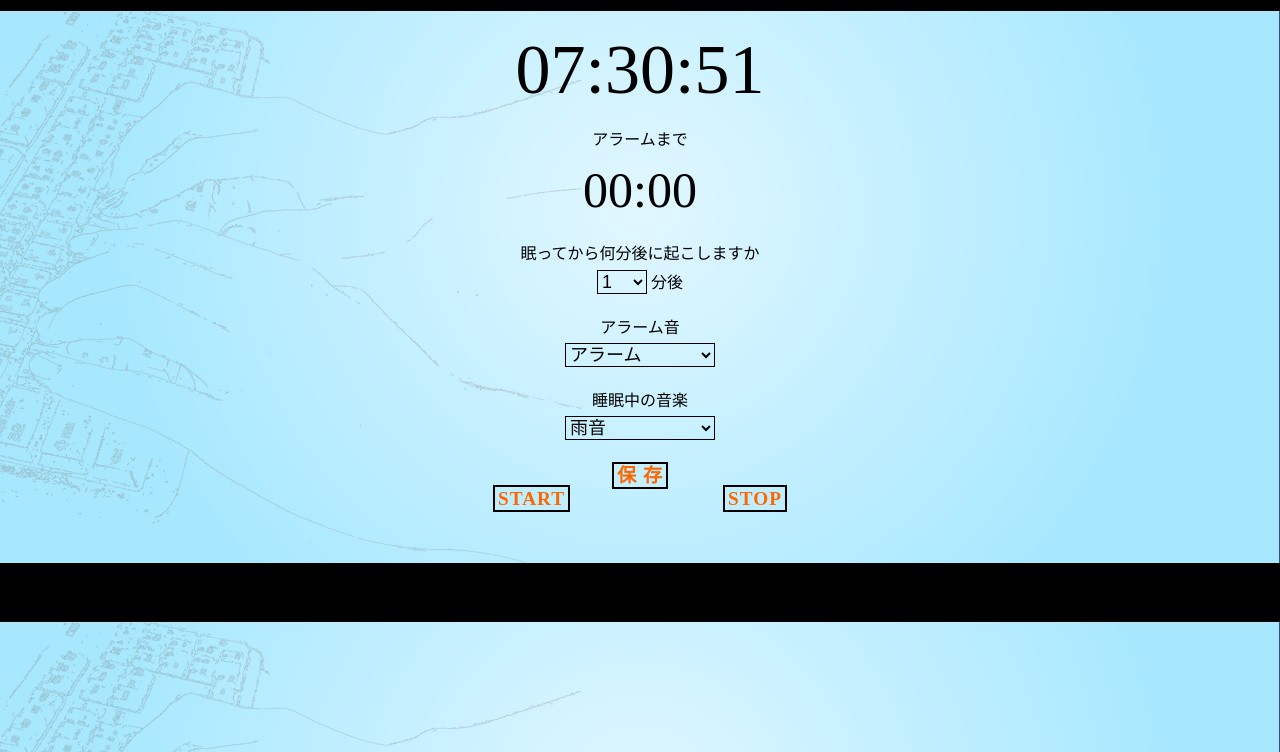
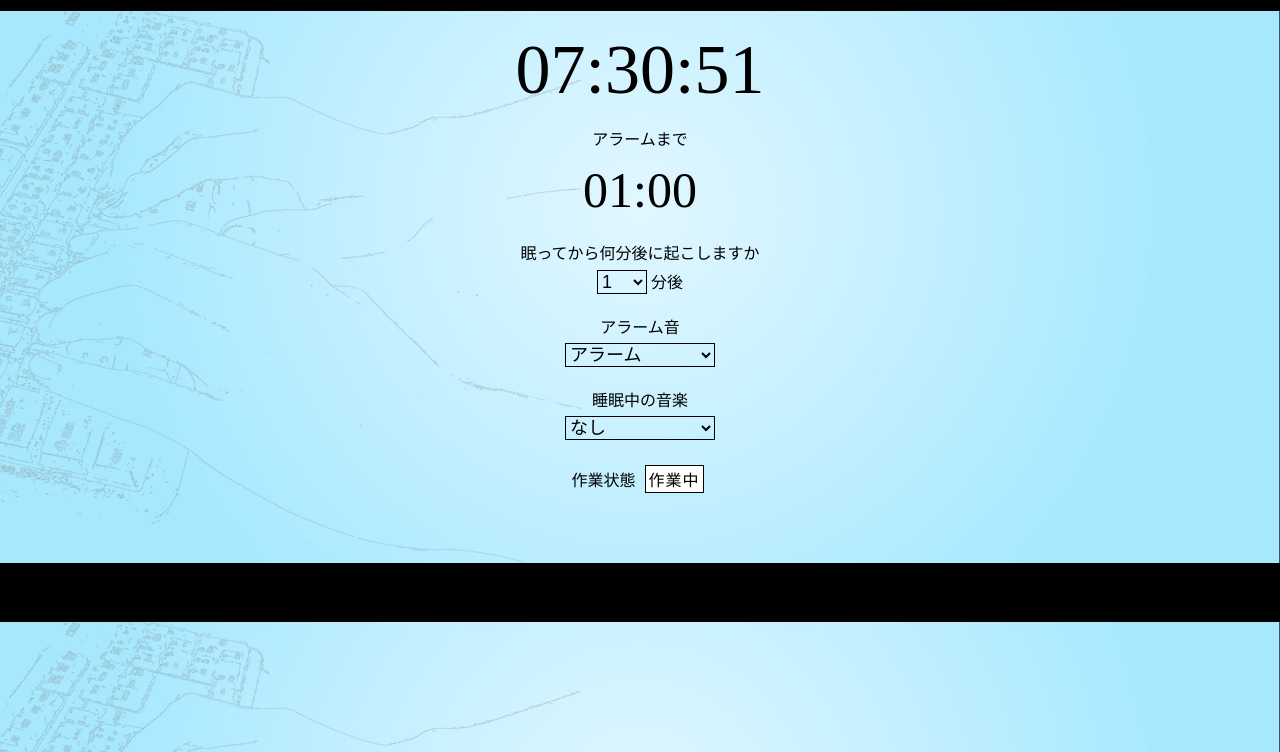
Before and after one commit to bisnii/hacku, a Flask app: page / in a window 1280 px wide. Shown: the part 48-800 px from the top of the page. Run offline with Flask 2, Linux system fonts and the light colour scheme.

Commit message:
Flask　Webカメラから取得した画像からアラームのオンオフを変える (#26)
* update .gitignore更新

* update #21 app.pyからホーム画面を表示できるように変更

* update #21 index.htmlを更新

* add #21 居眠り検出テスト、1日の記録、ログインページを追加

* update #21  DOMContentLoadedを追加

* update #21 ボタンを使って画像を取得

* update #21 一定時間ごとに画像を取得

* update #21 サーバに静止画を送り状態を返却

* update #21 活動状態でアラームのオンオフを制御

* update #21 タイピングゲームでアラーム停止

* update #21 2連続同じ状態の場合のみアラームのオンオフを変えるように変更

* update #21 保存を作業状態に変更

```diff
--- a/app.py
+++ b/app.py
@@ -1,7 +1,12 @@
+import json, base64
+from io import BytesIO
+
 from flask import Flask, request, redirect, render_template, make_response, jsonify
-import json
+import cv2
+import numpy as np
 
 import doze_detection
+
 
 app = Flask(__name__)
 
@@ -11,8 +16,11 @@ def index():
 
 @app.route('/get_status', methods=['POST'])
 def get_status():
-    img = request.files['']
-    status = doze_detection.check_status(img)
+    enc_data = request.form['img']
+    dec_data = base64.b64decode(enc_data.split(',')[1])
+    dec_np = np.fromstring(dec_data, np.uint8)
+    dec_img = cv2.imdecode(dec_np, cv2.IMREAD_ANYCOLOR)
+    status = doze_detection.check_status(dec_img)
     return jsonify({'status': status})
 
 @app.route('/detection_test')
--- a/static/css/index.css
+++ b/static/css/index.css
@@ -46,17 +46,13 @@ header {
     border-bottom-color: #f0f;
 }
 
-.check_button,
-.timerStop,
-.timerStart {
-    color: rgb(255, 102, 0);
-    background-color: #0000;
-    font-size: larger;
-    font-weight: 600;
+#work_status_button {
+    color: #000;
+    background-color: #fff;
     text-decoration: none;
     letter-spacing: 1px;
     padding: 1px 3px;
-    border: 2.0px solid #000;
+    border: 1px solid #000;
     border-radius: 0%;  /*角状態*/
     cursor: pointer;
 }
@@ -67,12 +63,12 @@ header {
     line-height: 0%;
 }
 
-.timer{
+.timer_text{
     text-align: center;
     line-height: 0%;
 }
 
-.time{
+.timer{
     text-align: center;
     font-size: 50px;
     line-height: 0%;
@@ -97,13 +93,14 @@ form
     border: 1.5px solid #000; /*枠*/
     background-color: #0000;
 }
-.check{
+
+.work_status{
     text-align: center;
 }
 
-.startStop {
-    display: flex;
-    justify-content: space-evenly;
+#work_status_button {
+    font-size: 16px;
+    margin: 5px;
 }
 
 .select_content {
@@ -113,3 +110,8 @@ form
 .select_content p {
     margin-bottom: 5px;
 }
+
+#video_area,
+#capture_image {
+    display: none;
+}
--- a/static/scripts/alarm.js
+++ b/static/scripts/alarm.js
@@ -1,106 +1,175 @@
-document.getElementById('time').innerHTML = "00:00";
+document.addEventListener('DOMContentLoaded', function() {
+    let timer = document.getElementById('timer')
+    timer.innerHTML = "00:00";
+    let dialog = document.querySelector('dialog');
+    let workStatusButton = document.getElementById('work_status_button');
     let timeLimit = 0;
     let timerID;
-let startPushNum = 0;
-let flag = false;
-let bgm = new Audio("/static/bgm/bgm-rain.mp3");
-let sound = new Audio("/static/alarm/sound-alarm.mp3");
+    let startFlag = false;
+    let alarmFlag = false;
+    let bgm = new Audio();
+    let sound = new Audio();
+    let status_queue = ['active', 'active']
+    resetAlarm();
+    setAlarm();
+    setBGM();
 
 
-// 確定ボタンが押されたらアラーム時間表示
-document.getElementById("check").addEventListener("click", function() {
-    sound.pause();
-    bgm.pause();
+    // getUserMedia が使えないブラウザのとき
+    if (typeof navigator.mediaDevices.getUserMedia !== 'function') {
+        const err = new Error('getUserMedia()が使えないブラウザです');
+        alert(`${err.name} ${err.message}`);
+        throw err;
+    }
+
+    navigator.mediaDevices.getUserMedia({ video: true, audio: false })
+    .then(stream => {
+        const videoArea = document.getElementById('video_area');  // 映像表示エリア
+        videoArea.srcObject = stream
+        setInterval(function() {
+            if (workStatusButton.textContent === '作業中') {
+                const canvas = document.getElementById('capture_image');  // キャンバス
+                const cct = canvas.getContext('2d');  // キャンバスの画像表示エリア
+                canvas.width  = videoArea.videoWidth;
+                canvas.height = videoArea.videoHeight;
+                cct.drawImage(videoArea, 0, 0);  // 動画をキャンバスに描画
+
+                const base64 = canvas.toDataURL('image/png')
+                const formData = new FormData()
+                formData.append('img', base64)
+                $.ajax({
+                    url: '/get_status',
+                    type: 'POST',
+                    data: formData,
+                    contentType: false,
+                    processData: false,
+                    success: function(res) {
+                        status_queue.shift();
+                        status_queue.push(res['status']);
+                        if (!alarmFlag) {
+                            if (status_queue.toString() === 'active,active') {
+                                stop();
+                            } else if (status_queue.toString() === 'sleep,sleep') {
+                                start();
+                            }
+                        }
+                    },
+                    error: function(errorThrown) {
+                        console.log('Error', errorThrown);
+                    }
+                })
+            }
+        }, 3000)  // 本番時10000にする
+    })
+    .catch(err => {
+        alert(`${err.name} ${err.message}`)
+    });
+
+
+    document.getElementById('alarmTime').addEventListener('change', function() {
+        resetAlarm();
+    }, false);
+
+    document.getElementById('alarmMusic').addEventListener('change', function() {
+        setAlarm();
+    })
+
+    document.getElementById('bgm').addEventListener('change', function() {
+        setBGM();
+    }, false);
+
+    // 作業状態ボタンが押されたらアラーム時間表示
+    workStatusButton.addEventListener("click", function() {
+        if (workStatusButton.textContent === '作業中') {
+            workStatusButton.textContent = '退席中';
+            stop();
+        } else {
+            workStatusButton.textContent = '作業中';
+        }
+    }, false);
+
+    dialog.addEventListener('close', function() {
+        alarmFlag = false;
+        stop();
+    }, false);
+
+
+    function resetAlarm() {
         let $alarmTime = document.getElementById("alarmTime").value;
 
         if ($alarmTime == '1m') {
-        document.getElementById('time').innerHTML = "01:00";
-        timeLimit = 10000;
+            timer.innerHTML = "01:00";
+            timeLimit = 10000;  // 本番時100000にする
         }
         else if ($alarmTime == '5m') {
-        document.getElementById('time').innerHTML = "05:00";
+            timer.innerHTML = "05:00";
             timeLimit = 300000;
         }
         else if ($alarmTime == '10m') {
-        document.getElementById('time').innerHTML = "10:00";
+            timer.innerHTML = "10:00";
             timeLimit = 600000;
         }
         else if ($alarmTime == '30m') {
-        document.getElementById('time').innerHTML = "30:00";
+            timer.innerHTML = "30:00";
             timeLimit = 1800000;
         }
         else if ($alarmTime == '60m') {
-        document.getElementById('time').innerHTML = "60:00";
+            timer.innerHTML = "60:00";
             timeLimit = 3600000;
         }
-    startPushNum = 0;
-    if (flag){
-        flag = false;
-    }
-    clearTimeout(timerID);
-})
-
-// カウントダウンの関数
-function countDown() {
-    timerID = setTimeout(time,1000);
     }
 
-// スタートボタンが押されたらカウントダウンスタート
-document.getElementById("timerStart").addEventListener("click", function() {
-    startPushNum = startPushNum + 1;
+    function setAlarm() {
+        let $alarmChoice = document.getElementById("alarmMusic").value;
+        sound.pause();
+        sound = new Audio("/static/alarm/sound-" + $alarmChoice + ".mp3");
+        sound.loop = true;
+    }
 
-    // if (startPushNum == 1){
-    //     console.log(startPushNum);
-    // }
+    function setBGM() {
+        let $bgmChoice = document.getElementById("bgm").value;
+        bgm.pause();
+        if ($bgmChoice === 'none') {
+            bgm = new Audio();
+        } else {
+            bgm = new Audio("/static/bgm/bgm-" + $bgmChoice + ".mp3");
+        }
+        bgm.loop = true;
+    }
 
-    if (flag == false && timeLimit>0){
-        let $bgmChoice = document.getElementById("bgm").value;
-        bgm = new Audio("/static/bgm/bgm-" + $bgmChoice + ".mp3");
-        bgm.loop = true;
+    function start() {
         bgm.play();
-        flag = true;
-        countDown();
+        if ((! startFlag) && (timeLimit > 0)){
+            startFlag = true;
+            timerID = setInterval(time, 1000)
         }
-})
+    }
 
-// ストップボタンが押されたらタイマーとサウンドをストップ
-document.getElementById("timerStop").addEventListener("click", function() {
-    console.log(bgm);
+    function stop() {
+        clearInterval(timerID);
         bgm.pause();
         sound.pause();
-    console.log("stop");
-    if (flag){
-        bgm.pause();
-        sound.pause();
-        flag = false;
+        startFlag = false;
+        resetAlarm();
     }
-    clearTimeout(timerID);
-    startPushNum = 0;
-})
 
     // 時間表示、bgm、アラームを鳴らす関数
     function time() {
         let minute = ("00" + Math.floor((timeLimit / 1000) / 60)).slice(-2);
         let second = ("00" + (timeLimit / 1000) % 60).slice(-2);
-
-    document.getElementById("time").innerHTML = minute + ":" + second;
-
+        timer.innerHTML = minute + ":" + second;
         timeLimit = timeLimit - 1000;
-    console.log(timeLimit)
 
         if (timeLimit < 0) {
+            clearInterval(timerID)
+            alarmFlag = true;
+            startFlag = false;
             bgm.pause();
-        flag = false;
-        let $alarmChoice = document.getElementById("alarmMusic").value;
-        sound = new Audio("/static/alarm/sound-" + $alarmChoice + ".mp3");
-
-        sound.loop = true;
             sound.play();
-
-        document.getElementById("time").innerHTML = "Wake Up!";
-    }
-    console.log(flag);
-    if (flag == true){
-        countDown();
+            timer.innerHTML = "Wake Up!";
+            dialog.showModal();
+            init();
+            typingGame();
         }
     }
+}, false);
--- a/static/scripts/clock.js
+++ b/static/scripts/clock.js
@@ -1,3 +1,4 @@
+document.addEventListener('DOMContentLoaded', function() {
     function clock(){
         let now_time = new Date();
         let now_hour = now_time.getHours();
@@ -17,3 +18,4 @@ function clock(){
         document.getElementById('clock').innerHTML = times;
     }
     setInterval(clock,1000);
+}, false)
--- a/static/scripts/typing.js
+++ b/static/scripts/typing.js
@@ -1,23 +1,9 @@
-var dialog = document.querySelector('dialog');
-var btn_show = document.getElementById('show');
-var btn_close = document.getElementById('close');
-
+const dialog = document.querySelector('dialog');
 const array_j = ['さあ張り切って頑張りましょう。', 'ハングリーであれ、愚かであれ。', 'ソースコードは嘘をつかない', '枯れないバグは無い', '美はシンプルさに宿る'];
 const array_a = ['saaharikitteganbarimashou.','hanguri-deare,orokadeare.','so-suko-dohausowotukanai','karenaibaguhanai','bihasinpurusaniyadoru']
 let used_j = [];
 let used_a = [];
 let idx = 0;
-
-btn_show.addEventListener('click', function() {
-    dialog.showModal();
-    init();
-    typingGame();
-}, false);
-
-btn_close.addEventListener('mousedown', function() {
-    dialog.close();
-    stop_alarm.innerHTML = 'stop';
-}, false);
 
 function init(){
     shuffle();
@@ -67,7 +53,6 @@ function show_keydown(phrase_a){
                 const newArray_a = await array_a.filter(i => used_a.indexOf(i) === -1);
                 if (newArray_j.length === 2) {
                     alphabet_s = "";
-                    stop_alarm.innerHTML = 'stop';
                     dialog.close();
                 }
                 await typingGame(newArray_j,newArray_a);
--- a/templates/index.html
+++ b/templates/index.html
@@ -20,8 +20,8 @@
     </header>
     <div class="entire">
         <p id='clock' class="clock"></p>
-        <p id='timer' class="timer">アラームまで</p>
-        <p id="time" class="time"></p>
+        <p id='timer_text' class="timer_text">アラームまで</p>
+        <p id="timer" class="timer"></p>
 
         <form>
             <div class="select_content">
@@ -42,31 +42,40 @@
                     <option value="alarm" selected>アラーム</option>
                     <option value="telephone">着信音</option>
                     <option value="bell">ベル</option>
-                    <option>アラーム4</option>
                 </select>
             </div>
 
             <div class="select_content">
                 <p>睡眠中の音楽</p>
                 <select name="music" id="bgm" class="drop_down2">
-                    <option value="rain" selected>雨音</option>
+                    <option value="none" selected>なし</option>
+                    <option value="rain">雨音</option>
                     <option value="sea">海波</option>
                     <option value="country">田舎</option>
-                    <option>音楽4</option>
                 </select>
             </div>
         </form>
 
-        <div id="check" class='check'>
-            <a id="decision" class="check_button">保 存</a>
-        </div>
-        <div id="startStop" class='startStop'>
-            <div><a id="timerStart" class="timerStart">START</a></div>
-            <div><a id="timerStop" class="timerStop">STOP</a></div>
+        <div class='work_status'>
+            <span>作業状態</span>
+            <button id="work_status_button">作業中</button>
         </div>
     </div>
 
+    <!-- タイピングゲーム -->
+    <dialog>
+        <p id="count"></p>
+        <p id="japanese"></p>
+        <p id="alphabet"></p>
+    </dialog>
+
+    <!-- CSSで非表示に設定してある -->
+    <video id="video_area" autoplay></video>
+    <canvas id="capture_image"></canvas>
+
+    <script src="https://ajax.googleapis.com/ajax/libs/jquery/3.5.1/jquery.min.js"></script>
     <script type='text/javascript' src="/static/scripts/clock.js"></script>
     <script type='text/javascript' src="/static/scripts/alarm.js"></script>
+    <script type='text/javascript' src="/static/scripts/typing.js"></script>
 </body>
 </html>
```
Lines whose indentation alone changed are shown as unchanged.
